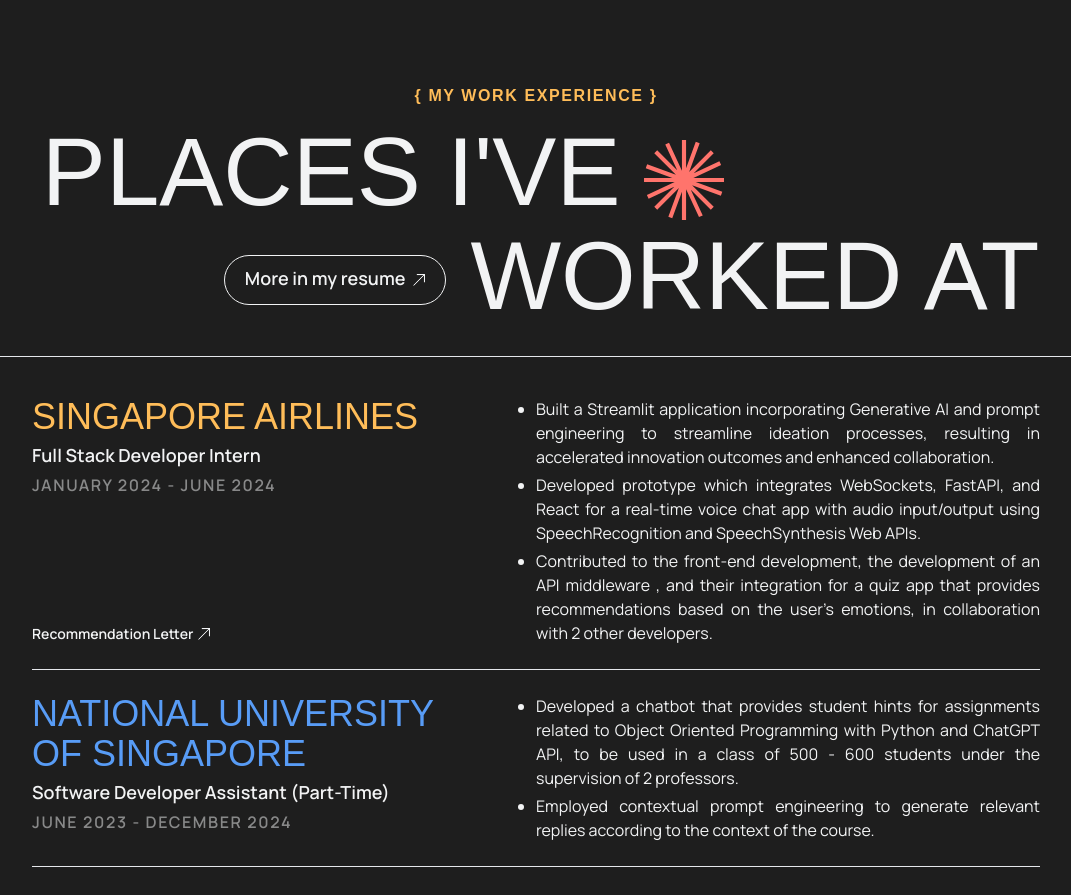
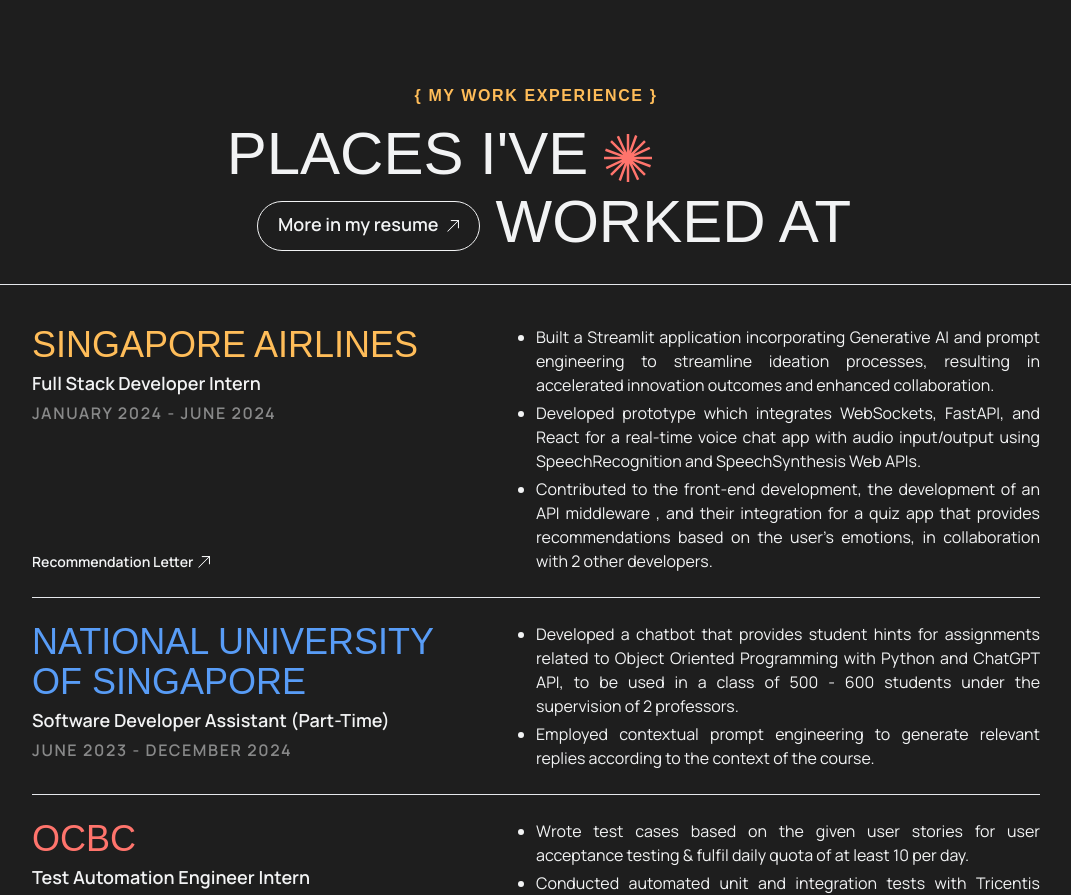
Before and after one commit to melissaharijanto/web-v4, a React (Vite) app: page / in a window 1280 px wide. Shown: the part 1660-2555 px from the top of the page, without its empty margins (104-1175 px from the left). Built offline with nearby package versions, Linux system fonts and the light colour scheme; a web font is replaced by a local one.

Commit message:
Resize header

```diff
--- a/src/pages/Experience.tsx
+++ b/src/pages/Experience.tsx
@@ -26,17 +26,17 @@
                 <div className="flex flex-col items-center justify-center">
                     <motion.div
                         variants={childVariantsTwo}
-                        className="grid grid-cols-[6fr_4fr] gap-x-6 mt-4">
-                        <div className={`${styles['header-xl']} text-right`}>
+                        className="grid grid-cols-[6fr_4fr] gap-x-4 mt-4">
+                        <div className={`${styles['header-lg']} text-right`}>
                             PLACES I'VE
                         </div>
-                        <div className="mt-4 flex justify-start items-center">
-                            <Asterisk fill="fill-red" width="w-20" />
+                        <div className="mt-2 flex justify-start items-center">
+                            <Asterisk fill="fill-red" width="w-12" />
                         </div>
                     </motion.div>
                     <motion.div
                         variants={childVariants}
-                        className="grid grid-cols-[4fr_5.5fr] mt-2 gap-x-6">
+                        className="grid grid-cols-[4fr_5.5fr] mt-2 gap-x-4">
                         <div className="flex flex-col justify-center items-end">
                             <a
                                 href={links.resume}
@@ -49,7 +49,7 @@
                             </a>
                         </div>
 
-                        <div className={`${styles['header-xl']} text-left`}>
+                        <div className={`${styles['header-lg']} text-left`}>
                             <p>WORKED AT</p>
                         </div>
                     </motion.div>
```
